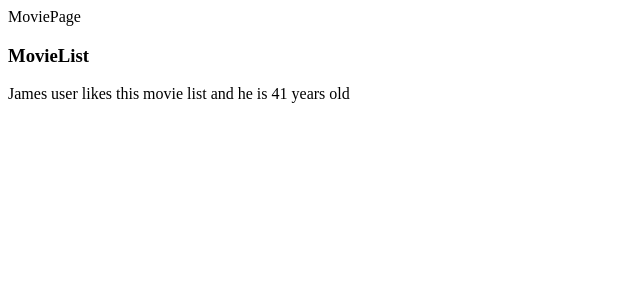
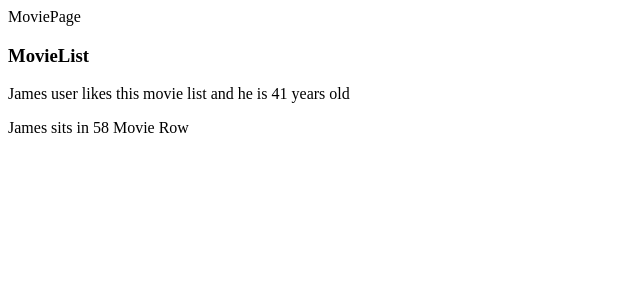
Before and after one commit to MariusCodeAcademy/hookIntro, a React (Create React App) app: page / in a window 1280 px wide. Shown: the top 300 px of the page, without its empty margins (0-640 px from the left). Built offline with nearby package versions, Linux system fonts and the light colour scheme.

Commit message:
pass user and handleLogin fn to value

```diff
--- a/src/App.jsx
+++ b/src/App.jsx
@@ -9,9 +9,19 @@ class App extends Component {
       age: 41,
     },
   };
+
+  handleLogin = (username) => {
+    console.log("handleLogIn ran", username);
+  };
+
   render() {
     return (
-      <UserContext.Provider value={this.state.user}>
+      <UserContext.Provider
+        value={{
+          user: this.state.user,
+          onLogin: this.handleLogin,
+        }}
+      >
         <div className="App">
           <MoviePage />
         </div>
--- a/src/context/MovieList.jsx
+++ b/src/context/MovieList.jsx
@@ -1,4 +1,5 @@
 import React, { Component } from "react";
+import MovieRow from "./MovieRow";
 import UserContext from "./UserContext";
 
 class MovieList extends Component {
@@ -16,9 +17,10 @@ class MovieList extends Component {
           <div>
             <h3>MovieList</h3>
             <p>
-              {userContext.name} user likes this movie list and he is{" "}
-              {userContext.age} years old
+              {userContext.user.name} user likes this movie list and he is{" "}
+              {userContext.user.age} years old
             </p>
+            <MovieRow />
           </div>
         )}
       </UserContext.Consumer>
--- /dev/null
+++ b/src/context/MovieRow.jsx
@@ -0,0 +1,8 @@
+import React, { useContext } from "react";
+import UserContext from "./UserContext";
+
+export default function MovieRow() {
+  const userContext = useContext(UserContext);
+  console.log(userContext.user.age);
+  return <div>{userContext.user.name} sits in 58 Movie Row</div>;
+}
```
Also changed, not shown: 1 other file (tests, documents, lock files or other folders).
